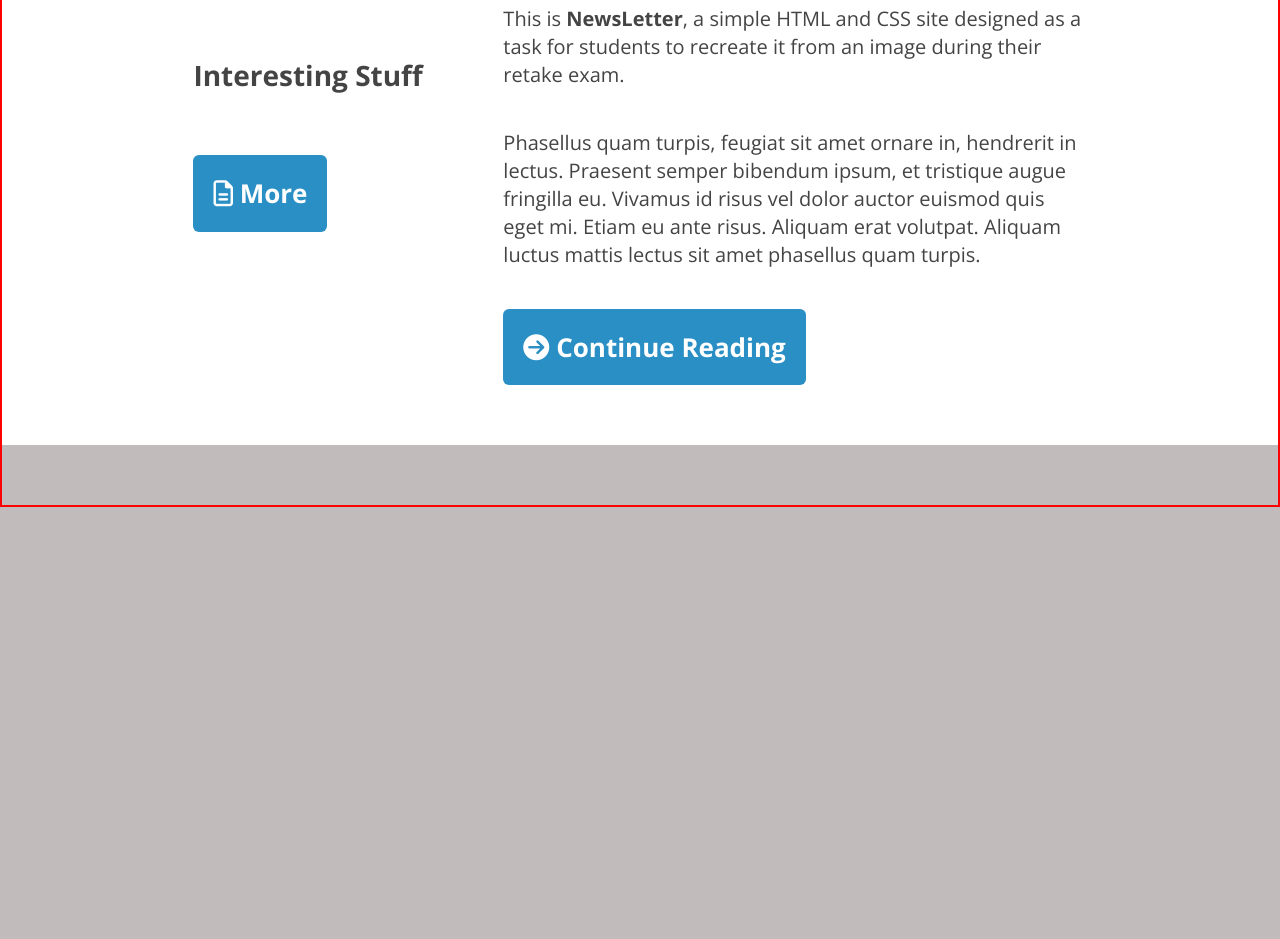
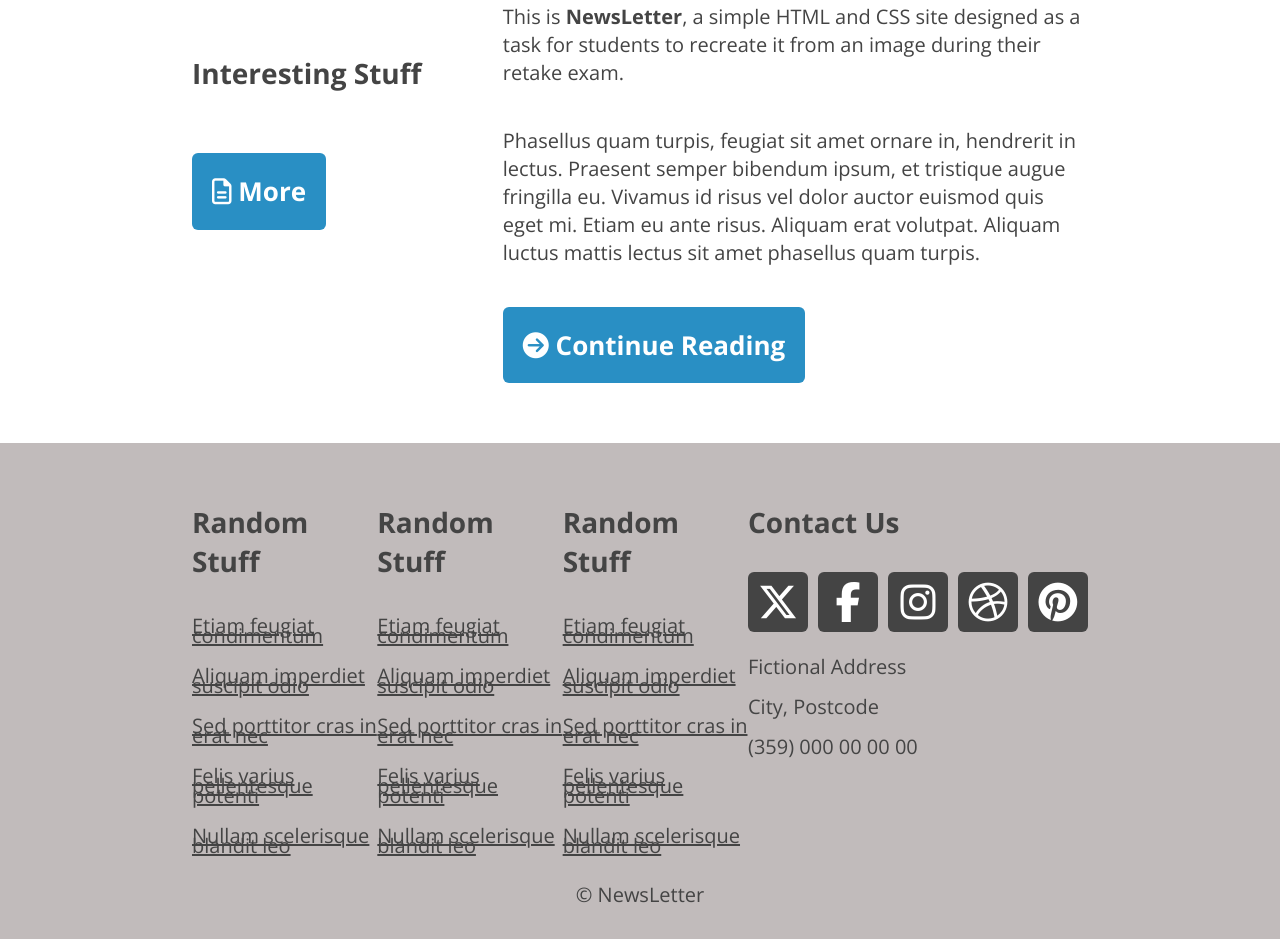
Before and after one commit to ViktorStoichev/Static-Web-Pages, a plain HTML site: page News Letter/index.html in a window 1280 px wide. Shown: the part 1407-2346 px from the top of the page. Before the commit the page ends 1914 px from the top, so only its background shows below. Drawn offline with nearby package versions, Linux system fonts and the light colour scheme.

Commit message:
Finalize the project by adding a footer

```diff
--- a/News Letter/index.html
+++ b/News Letter/index.html
@@ -89,6 +89,57 @@
             </section>
         </section>
     </aside>
-    <footer></footer>
+    <footer>
+        <section>
+            <article>
+                <h4>Random Stuff</h4>
+                <p>Etiam feugiat condimentum</p>
+                <p>Aliquam imperdiet suscipit odio</p>
+                <p>Sed porttitor cras in erat nec</p>
+                <p>Felis varius pellentesque potenti</p>
+                <p>Nullam scelerisque blandit leo</p>
+            </article>
+            <article>
+                <h4>Random Stuff</h4>
+                <p>Etiam feugiat condimentum</p>
+                <p>Aliquam imperdiet suscipit odio</p>
+                <p>Sed porttitor cras in erat nec</p>
+                <p>Felis varius pellentesque potenti</p>
+                <p>Nullam scelerisque blandit leo</p>
+            </article>
+            <article>
+                <h4>Random Stuff</h4>
+                <p>Etiam feugiat condimentum</p>
+                <p>Aliquam imperdiet suscipit odio</p>
+                <p>Sed porttitor cras in erat nec</p>
+                <p>Felis varius pellentesque potenti</p>
+                <p>Nullam scelerisque blandit leo</p>
+            </article>
+            <article>
+                <h4>Contact Us</h4>
+                <div class="icons">
+                    <div>
+                        <i class="fa-brands fa-x-twitter"></i>
+                    </div>
+                    <div>
+                        <i class="fa-brands fa-facebook-f"></i>
+                    </div>
+                    <div>
+                        <i class="fa-brands fa-instagram"></i>
+                    </div>
+                    <div>
+                        <i class="fa-brands fa-dribbble"></i>
+                    </div>
+                    <div>
+                        <i class="fa-brands fa-pinterest"></i>
+                    </div>
+                </div>
+                <p>Fictional Address</p>
+                <p>City, Postcode</p>
+                <p>(359) 000 00 00 00</p>
+            </article>
+        </section>
+        <p>&copy; NewsLetter</p>
+    </footer>
 </body>
 </html>
--- a/News Letter/style.css
+++ b/News Letter/style.css
@@ -37,7 +37,6 @@ body {
     flex-direction: column;
     align-items: center;
     gap: 3rem;
-    border: 2px solid red;
     margin: 0 auto;
     color: #444444;
 }
@@ -70,7 +69,8 @@ nav > ul li:first-of-type a,
 .first-sec,
 .third-sec div.continue-btn,
 .third-sec div.more-btn,
-.third-sec .images img {
+.third-sec .images img,
+footer > section .icons div {
     border-radius: 0.3rem;
 }
 
@@ -239,3 +239,52 @@ aside {
 .third-sec section:last-of-type p:first-of-type > span {
     font-weight: bold;
 }
+
+footer {
+    display: flex;
+    flex-direction: column;
+    justify-content: center;
+    align-items: center;
+    width: 70%;
+}
+
+footer > section {
+    display: flex;
+    width: 100%;
+    justify-content: space-between;
+}
+
+footer > section article:not(:last-of-type) p {
+    text-decoration: underline;
+    text-decoration-thickness: 0.1rem;
+}
+
+footer > section article p {
+    line-height: 0.5rem;
+}
+
+footer > section article h4 {
+    margin-bottom: 2rem;
+}
+
+footer > section article:last-of-type h4 {
+    margin-bottom: 1.5rem;
+}
+
+footer > section .icons {
+    display: flex;
+    justify-content: space-between;
+    gap: 0.5rem;
+    margin-bottom: 1.5rem;
+}
+
+footer > section .icons div {
+    background-color: #444444;
+    color: white;
+    font-size: 2rem;
+    width: 3rem;
+    aspect-ratio: 1/1;
+    display: flex;
+    justify-content: center;
+    align-items: center;
+}
```
